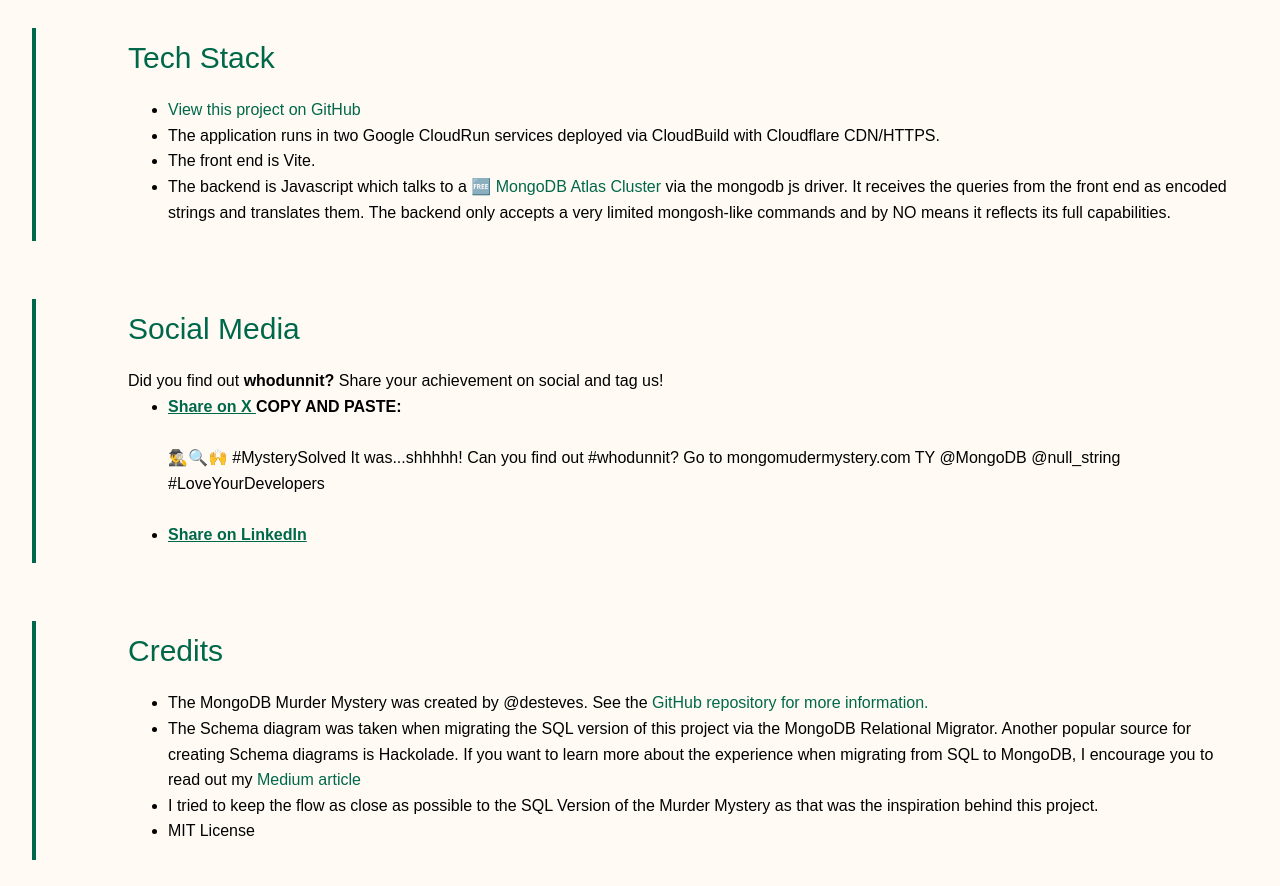
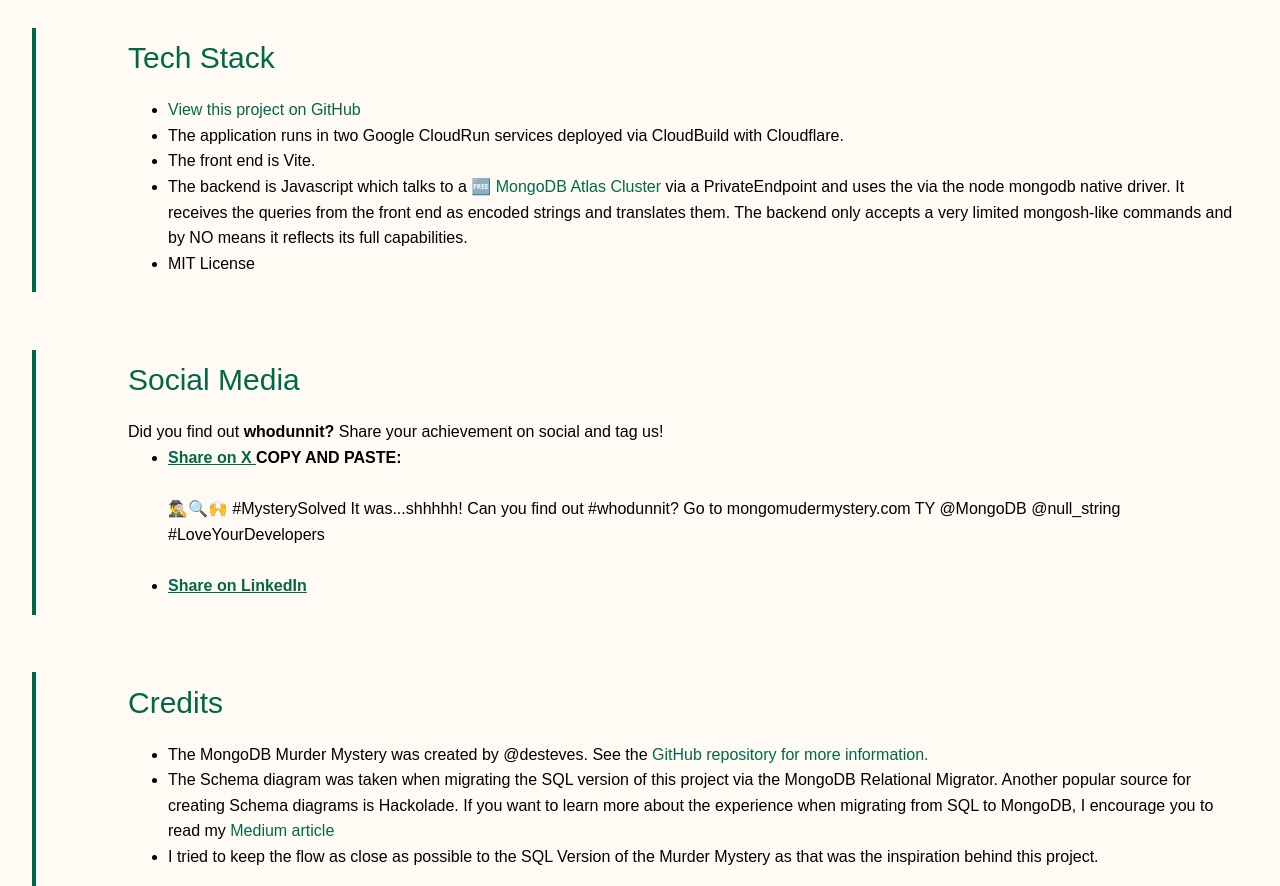
Before and after one commit to desteves/mongo-murder-mystery, a Vue app in the folder app-frontend/murdermystery/: page /about in a window 1280 px wide. Shown: the part 960-1846 px from the top of the page. Before the commit the page ends 1820 px from the top, so only its background shows below. Built offline with nearby package versions, Linux system fonts and the light colour scheme.

Commit message:
small edits

```diff
--- a/app-frontend/murdermystery/src/components/TheAbout.vue
+++ b/app-frontend/murdermystery/src/components/TheAbout.vue
@@ -22,9 +22,6 @@
   </WelcomeItem>
 
   <WelcomeItem>
-
-
-
     <template #heading>
       <div id="tech">
         <a href="#tech">Tech Stack</a>
@@ -37,16 +34,19 @@
           View this project on GitHub
         </a></li>
 
-      <li> The application runs in two Google CloudRun services deployed via CloudBuild with Cloudflare CDN/HTTPS.
+      <li> The application runs in two Google CloudRun services deployed via CloudBuild with Cloudflare.
       </li>
       <li>The front end is Vite. </li>
       <li>The backend is Javascript which talks to a <a
           href="https://www.mongodb.com/cloud/atlas/register?utm_campaign=devrel&utm_source=third-party&utm_medium=cta&utm_content=mmm&utm_term=diana.esteves"
-          target="_blank"> 🆓 MongoDB Atlas Cluster </a> via the mongodb js driver. It receives the
+          target="_blank"> 🆓 MongoDB Atlas Cluster </a> via a PrivateEndpoint and uses the via the node mongodb native driver. It receives the
         queries from the front end as encoded strings and translates them. The backend only accepts a very limited
         mongosh-like
         commands and by NO means it reflects its full capabilities. </li>
 
+      <li>
+        MIT License
+      </li>
     </ul>
 
   </WelcomeItem>
@@ -106,15 +106,13 @@
       <li>
         The Schema diagram was taken when migrating the SQL version of this project via the MongoDB Relational
         Migrator. Another popular source for creating Schema diagrams is Hackolade. If you want to learn more about the
-        experience when migrating from SQL to MongoDB, I encourage you to read out my
-        <a href="https://medium.com/mongodb/3-pitfalls-to-avoid-when-migrating-postgresql-to-mongodb-f40ef2f7cf15"> Medium article </a>
+        experience when migrating from SQL to MongoDB, I encourage you to read my
+        <a href="https://medium.com/mongodb/3-pitfalls-to-avoid-when-migrating-postgresql-to-mongodb-f40ef2f7cf15">
+          Medium article </a>
       </li>
       <li>
         I tried to keep the flow as close as possible to the SQL Version of the Murder Mystery as that was the
         inspiration behind this project.
-      </li>
-      <li>
-        MIT License
       </li>
     </ul>
 
--- a/app-frontend/murdermystery/src/components/TheWalkthrough.vue
+++ b/app-frontend/murdermystery/src/components/TheWalkthrough.vue
@@ -504,7 +504,7 @@
     for guidance.
 
     <MongoQueryPrompt title="Solve the muder mystery"
-      subtitle="It will take more than one query to find them, but you can just keep editing this box, keeping notes on your results along the way. When you think you know the answer, go to the next section. Ensure to dig all the way to uncover the evil mastermind behind it all. (Modify the EXAMPLE query below to get started)"
+      subtitle="It will take more than one query to find them, but you can just keep editing this box, keeping notes on your results along the way. When you think you know the answer, go to the next section. Ensure to dig all the way to uncover the evil mastermind behind it all. (Modify the query below to get started)"
       preFilledText='db["person"].find({ "driversLicense.age": { "$gte": 18, "$lte": 21 }  }).sort( { "age": -1 })' />
 
     <br /><br />
```
Also changed, not shown: 1 other file (tests, documents, lock files or other folders).
